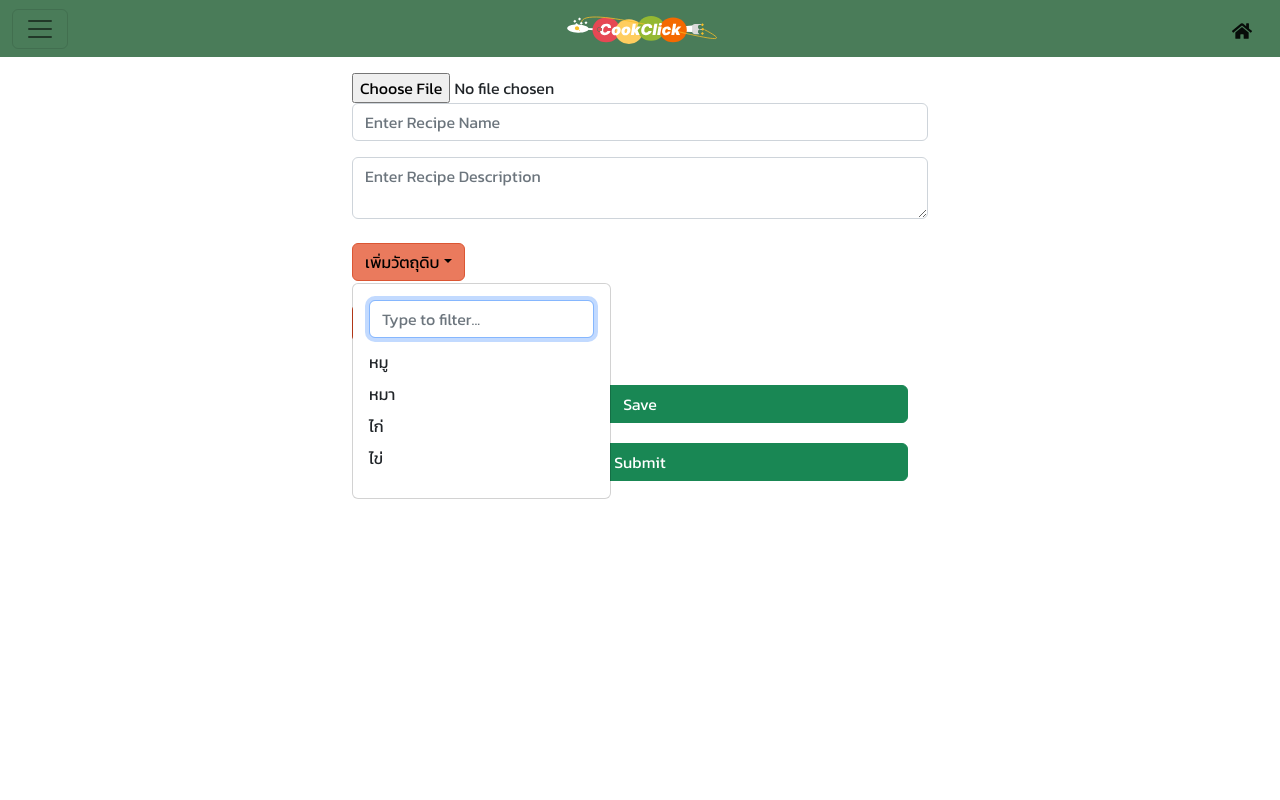
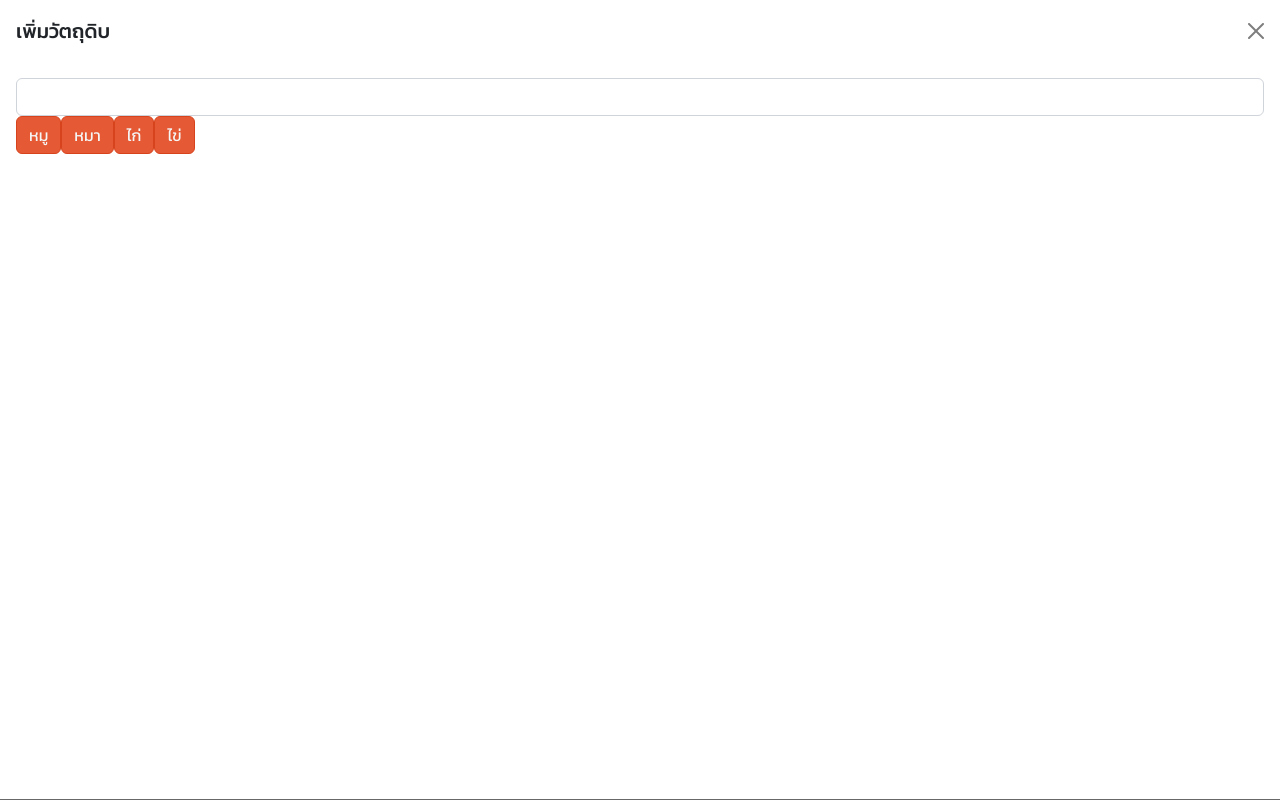
Before and after one commit to Koongpao/CookClickPublic, a React (Create React App) app in the folder frontend/: page /add in a window 1280 px wide. Both pictures are taken after a click on the button "เพิ่มวัตถุดิบ". Built offline with nearby package versions, Linux system fonts and the light colour scheme.

Commit message:
fix add page ing and tool searchbar

```diff
--- a/frontend/src/App.css
+++ b/frontend/src/App.css
@@ -171,3 +171,6 @@
   text-align: center;
   margin: 10px;
 }
+.searchoffcanvas {
+  min-height: 100%;
+}
--- a/frontend/src/pages/Add.js
+++ b/frontend/src/pages/Add.js
@@ -1,43 +1,14 @@
 import React, { useEffect, useState } from "react"
 import Form from "react-bootstrap/Form"
-import Dropdown from "react-bootstrap/Dropdown"
-import DropdownButton from "react-bootstrap/DropdownButton"
 import Button from "react-bootstrap/Button"
-import { FaBan } from "react-icons/fa"
+import { FaBan, FaPlus } from "react-icons/fa"
 import Card from "react-bootstrap/Card"
-import ButtonGroup from "react-bootstrap/ButtonGroup"
-
-const CustomMenu = React.forwardRef(
-  ({ children, style, className, "aria-labelledby": labeledBy }, ref) => {
-    const [value, setValue] = useState("")
-
-    return (
-      <div
-        ref={ref}
-        style={style}
-        className={className}
-        aria-labelledby={labeledBy}
-      >
-        <Form.Control
-          autoFocus
-          className="mx-3 my-2 w-auto"
-          placeholder="Type to filter..."
-          onChange={(e) => setValue(e.target.value)}
-          value={value}
-        />
-        <ul className="list-unstyled">
-          {React.Children.toArray(children).filter(
-            (child) =>
-              !value ||
-              child.props.children.toLowerCase().startsWith(value.toLowerCase())
-          )}
-        </ul>
-      </div>
-    )
-  }
-)
+import Offcanvas from "react-bootstrap/Offcanvas"
+import { FormControl } from "react-bootstrap"
 
 function Add() {
+  const [recipename, setrecipename] = useState("")
+  const [recipedesc, setrecipedesc] = useState("")
   const [inglist, setinglist] = useState([])
   const [toollist, settoollist] = useState([])
   const [uniqueingid, setuniqueingid] = useState([])
@@ -57,7 +28,6 @@
       }
     }
   }
-
   const ingsetamount = (ing, amount) => {
     ing.ingamount = amount
   }
@@ -76,6 +46,14 @@
       )
     }
   }
+  const [showing, setshowing] = useState(false)
+  const handleCloseing = () => setshowing(false)
+  const handleShowing = () => setshowing(true)
+  const [keywording, setkeywording] = useState("")
+  const [showtool, setshowtool] = useState(false)
+  const handleClosetool = () => setshowtool(false)
+  const handleShowtool = () => setshowtool(true)
+  const [keywordtool, setkeywordtool] = useState("")
   const [selectedFile, setSelectedFile] = useState()
   const [preview, setPreview] = useState()
   useEffect(() => {
@@ -109,7 +87,13 @@
     { toolname: "หม้อกากๆ", id: 4 },
   ]
   const send = (ready) => {
-    const ingarray = { status: ready, ing: inglist, tool: toollist }
+    const ingarray = {
+      name: recipename,
+      desc: recipedesc,
+      status: ready,
+      ing: inglist,
+      tool: toollist,
+    }
     console.log(ingarray)
   }
 
@@ -122,32 +106,50 @@
             <img src={preview} width="180" height="180" alt="preview" />
           )}
           <Form.Group className="mb-3" controlId="AddName">
-            <Form.Control type="text" placeholder="Enter Recipe Name" />
+            <Form.Control
+              type="text"
+              placeholder="ใส่ชื่อสูตรอาหาร"
+              onChange={(e) => setrecipename(e.target.value)}
+            />
           </Form.Group>
           <Form.Group className="mb-3" controlId="AddDesc">
             <Form.Control
               type="text"
-              placeholder="Enter Recipe Description"
+              placeholder="ใส่คำอธิบายของสูตรอาหาร"
               as="textarea"
+              onChange={(e) => setrecipedesc(e.target.value)}
             />
           </Form.Group>
-          <div className="dropdown-box">
-            <Dropdown className="dropdown-ing">
-              <Dropdown.Toggle id="dropdown-autoclose-true dropdown-variant-primary">
+          <Button onClick={handleShowing} className="ingredient-add-button">
+            <FaPlus />
             เพิ่มวัตถุดิบ
-              </Dropdown.Toggle>
-              <Dropdown.Menu as={CustomMenu}>
-                {alling.map((ing) => (
-                  <Dropdown.Item
-                    key={ing.id}
-                    tag="button"
-                    onClick={() => addEntryClick(0, ing)}
+          </Button>
+          <Offcanvas
+            show={showing}
+            onHide={handleCloseing}
+            placement="top"
+            className="searchoffcanvas"
           >
-                    {ing.ingname}
-                  </Dropdown.Item>
+            <Offcanvas.Header closeButton>
+              <Offcanvas.Title>เพิ่มวัตถุดิบ</Offcanvas.Title>
+            </Offcanvas.Header>
+            <Offcanvas.Body>
+              <FormControl
+                type="text"
+                onChange={(e) => setkeywording(e.target.value)}
+              />
+              {alling
+                .filter((ing) => ing.ingname.includes(keywording.toLowerCase()))
+                .map((filtereding) => (
+                  <Button
+                    onClick={() => addEntryClick(0, filtereding)}
+                    key={filtereding.id}
+                  >
+                    {filtereding.ingname}
+                  </Button>
                 ))}
-              </Dropdown.Menu>
-            </Dropdown>
+            </Offcanvas.Body>
+          </Offcanvas>
           <div>
             {inglist.map((ing) => (
               <div className="add-ing-item" key={ing.id}>
@@ -171,22 +173,38 @@
               </div>
             ))}
           </div>
-            <Dropdown className="dropdown-tool">
-              <Dropdown.Toggle id="dropdown-autoclose-true dropdown-variant-primary">
+          <Button onClick={handleShowtool} className="tool-add-button">
+            <FaPlus />
             เพิ่มอุปกรณ์
-              </Dropdown.Toggle>
-              <Dropdown.Menu as={CustomMenu}>
-                {alltool.map((tool) => (
-                  <Dropdown.Item
-                    key={tool.id}
-                    tag="button"
-                    onClick={() => addEntryClick(1, tool)}
+          </Button>
+          <Offcanvas
+            show={showtool}
+            onHide={handleClosetool}
+            placement="top"
+            className="searchoffcanvas"
           >
-                    {tool.toolname}
-                  </Dropdown.Item>
+            <Offcanvas.Header closeButton>
+              <Offcanvas.Title>เพิ่มอุปกรณ์</Offcanvas.Title>
+            </Offcanvas.Header>
+            <Offcanvas.Body>
+              <FormControl
+                type="text"
+                onChange={(e) => setkeywordtool(e.target.value)}
+              />
+              {alltool
+                .filter((tool) =>
+                  tool.toolname.includes(keywordtool.toLowerCase())
+                )
+                .map((filteredtool) => (
+                  <Button
+                    onClick={() => addEntryClick(1, filteredtool)}
+                    key={filteredtool.id}
+                  >
+                    {filteredtool.toolname}
+                  </Button>
                 ))}
-              </Dropdown.Menu>
-            </Dropdown>
+            </Offcanvas.Body>
+          </Offcanvas>
           <div>
             {toollist.map((tool) => (
               <div className="add-tool-item" key={tool.id}>
@@ -221,7 +239,6 @@
               Submit
             </Button>
           </div>
-          </div>
         </Form>
       </div>
     </>
--- a/frontend/src/pages/Ref.js
+++ b/frontend/src/pages/Ref.js
@@ -89,7 +89,7 @@
                   <Dropdown.Item
                     key={ing.id}
                     tag="button"
-                    onClick={() => addEntryClick(0, ing)}
+                    onClick={() => addEntryClick(ing)}
                   >
                     {ing.ingname}
                   </Dropdown.Item>
```
Lines whose indentation alone changed are shown as unchanged.
